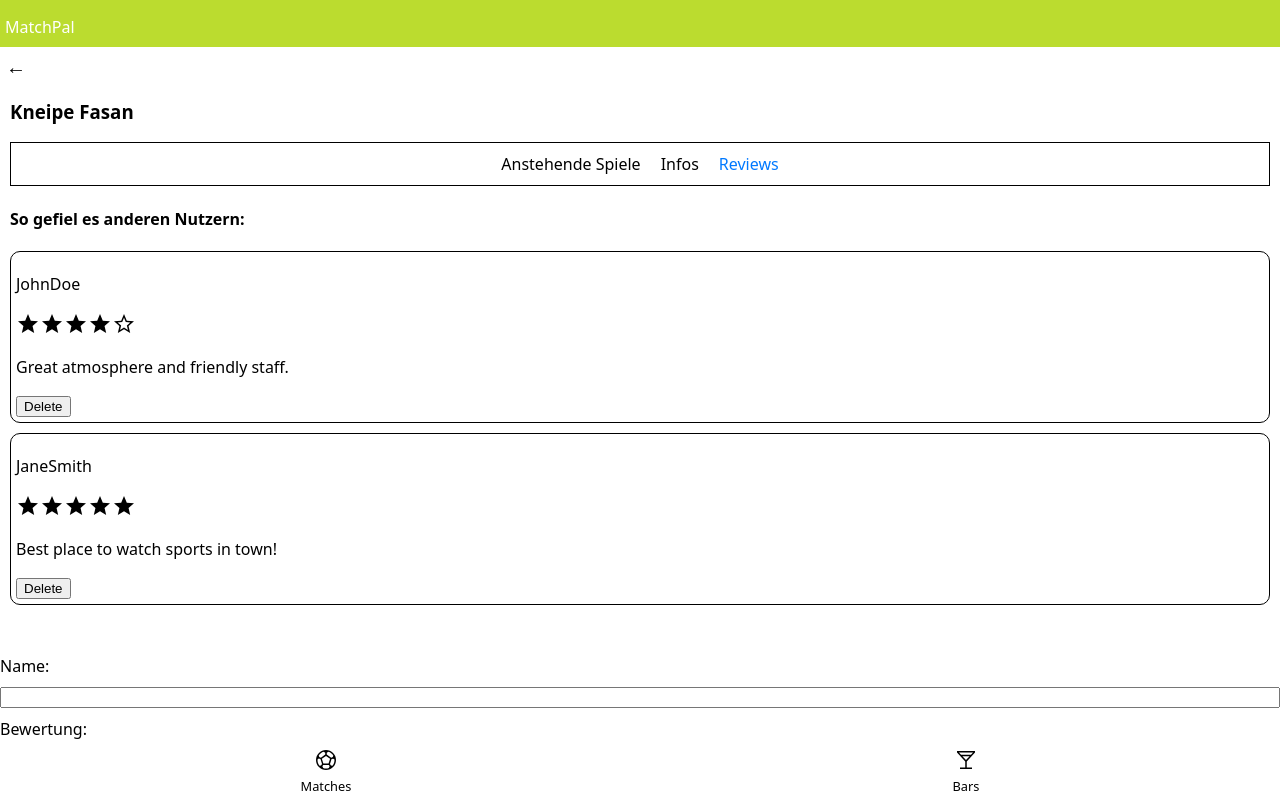
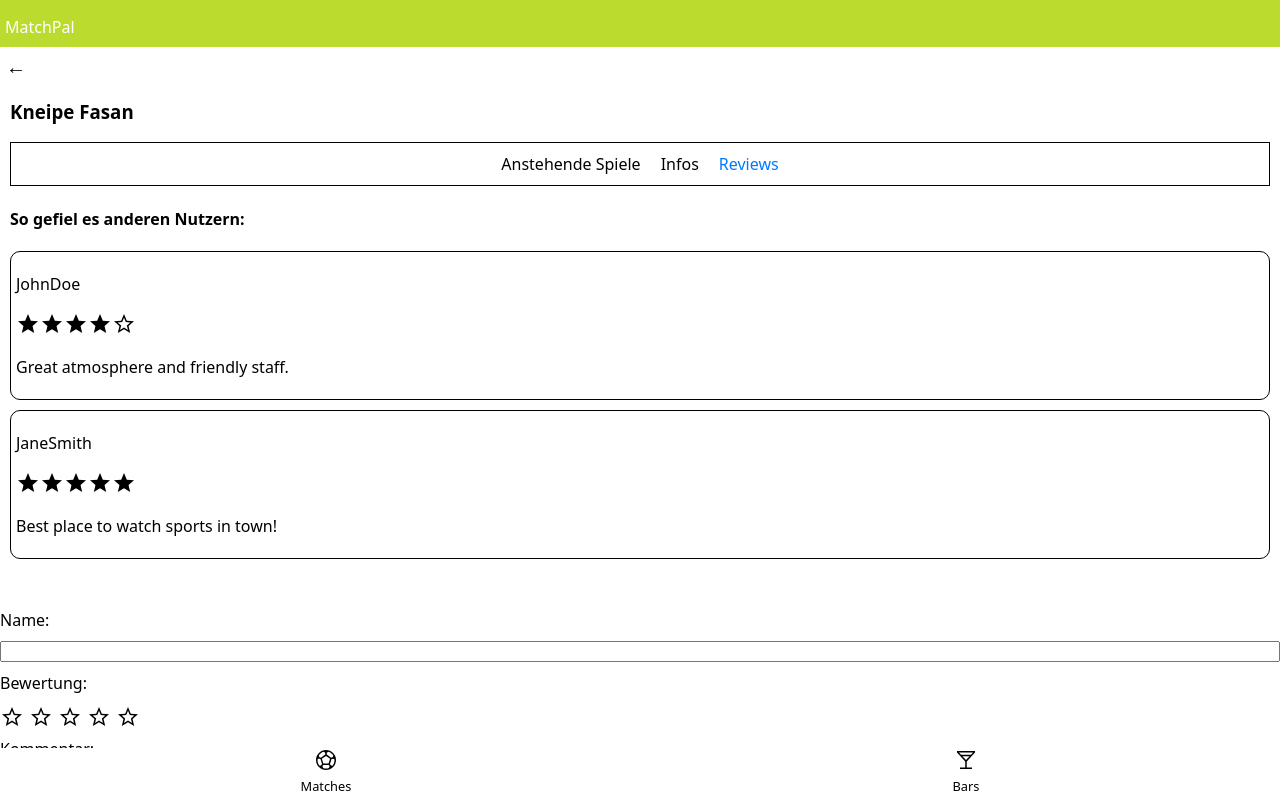
Before and after one commit to sebastianwel/MatchPal, a Next.js app: page /bars/1/reviews in a window 1280 px wide. Shown: the top 798 px of the page. Built offline with nearby package versions, Linux system fonts and the light colour scheme.

Commit message:
changed delete-button and needeed to apply headers z-index to prevent overlap

```diff
--- a/components/AppHeader/index.js
+++ b/components/AppHeader/index.js
@@ -17,4 +17,5 @@ const Header = styled.header`
   width: 100%;
   margin-bottom: 10px;
   height: 47px;
+  z-index: 99;
 `;
--- a/components/ReviewCard/index.js
+++ b/components/ReviewCard/index.js
@@ -7,6 +7,7 @@ export default function ReviewCard({
   comment,
   id,
   onDeleteReview,
+  canDeleteReview,
 }) {
   const renderReviewStars = (filledStars) => {
     const stars = [];
@@ -20,16 +21,18 @@ export default function ReviewCard({
   };
 
   return (
-    <ReviewCardContainer>
-      <li>
+    <li>
+      <ReviewCardContainer>
         <p>{username}</p>
         <div>{renderReviewStars(rating)}</div>
         <p>{comment}</p>
-        <button type="button" onClick={() => onDeleteReview(id)}>
-          Delete
-        </button>
-      </li>
-    </ReviewCardContainer>
+        {canDeleteReview ? (
+          <DeleteButton type="button" onClick={() => onDeleteReview(id)}>
+            x
+          </DeleteButton>
+        ) : null}
+      </ReviewCardContainer>
+    </li>
   );
 }
 
@@ -39,4 +42,13 @@ const ReviewCardContainer = styled.div`
   margin-top: 10px;
   border-radius: 10px;
   padding: 5px;
+  position: relative;
 `;
+
+const DeleteButton = styled.button`
+  position: absolute;
+  top: 2px;
+  right: 2px;
+  background-color: #fff;
+  border: none;
+`;
--- a/components/ReviewsList/index.js
+++ b/components/ReviewsList/index.js
@@ -1,7 +1,12 @@
 import styled from "styled-components";
 import ReviewCard from "../ReviewCard";
 
-export default function ReviewsList({ reviews, onDeleteReview }) {
+export default function ReviewsList({
+  bars,
+  currentBar,
+  reviews,
+  onDeleteReview,
+}) {
   console.log(reviews);
 
   return (
@@ -16,6 +21,11 @@ export default function ReviewsList({ reviews, onDeleteReview }) {
             comment={review.comment}
             onDeleteReview={onDeleteReview}
             id={review.id}
+            canDeleteReview={
+              !bars
+                .find((bar) => bar.id === currentBar.id)
+                .reviews.includes(review)
+            } //created the logic for only deleting reviews you added by yourself
           />
         ))}
       </Reviews>
--- a/pages/bars/[id]/reviews.js
+++ b/pages/bars/[id]/reviews.js
@@ -53,6 +53,7 @@ export default function BarsDetailsReviews({ bars }) {
         <SiteSection isCurrentSection={isCurrentSection}>Reviews</SiteSection>
       </SiteSectionTabs>
       <ReviewsList
+        bars={bars}
         currentBar={currentBar}
         reviews={reviews}
         onDeleteReview={handleDeleteReview}
```
